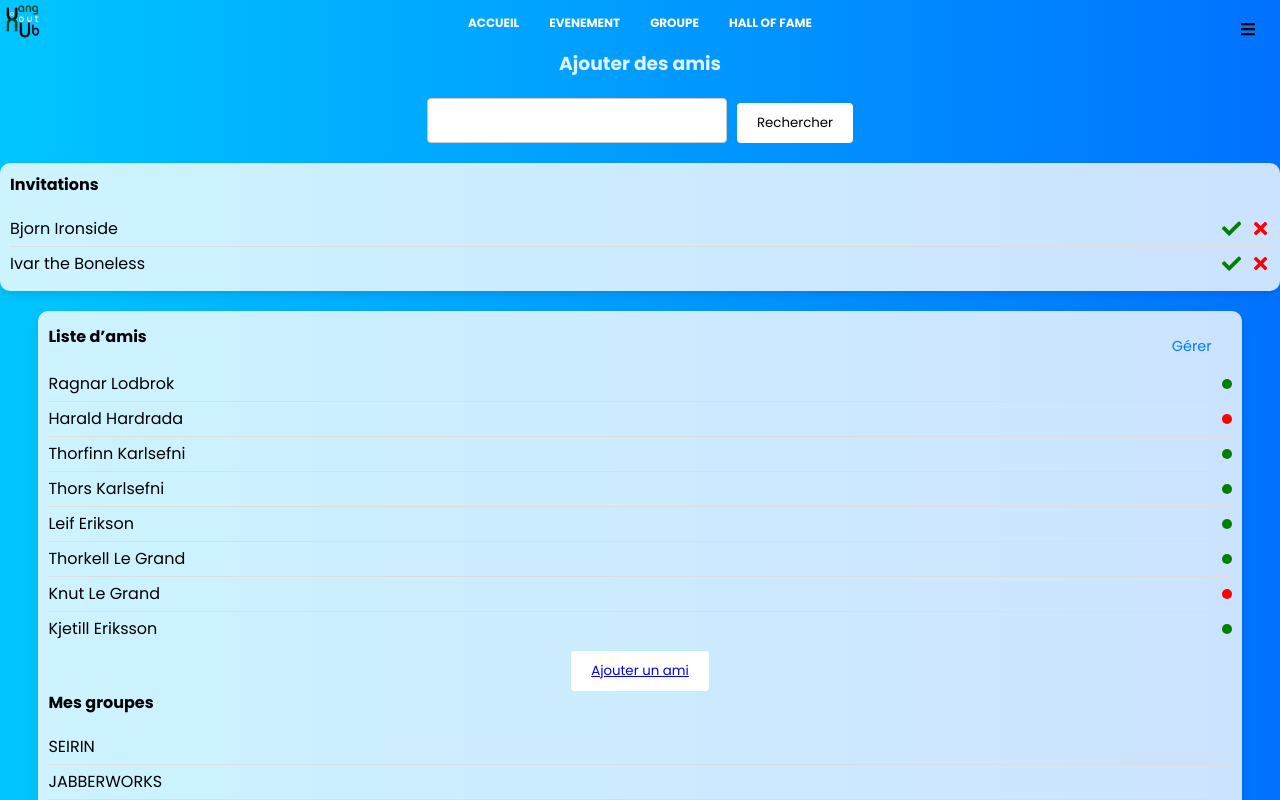
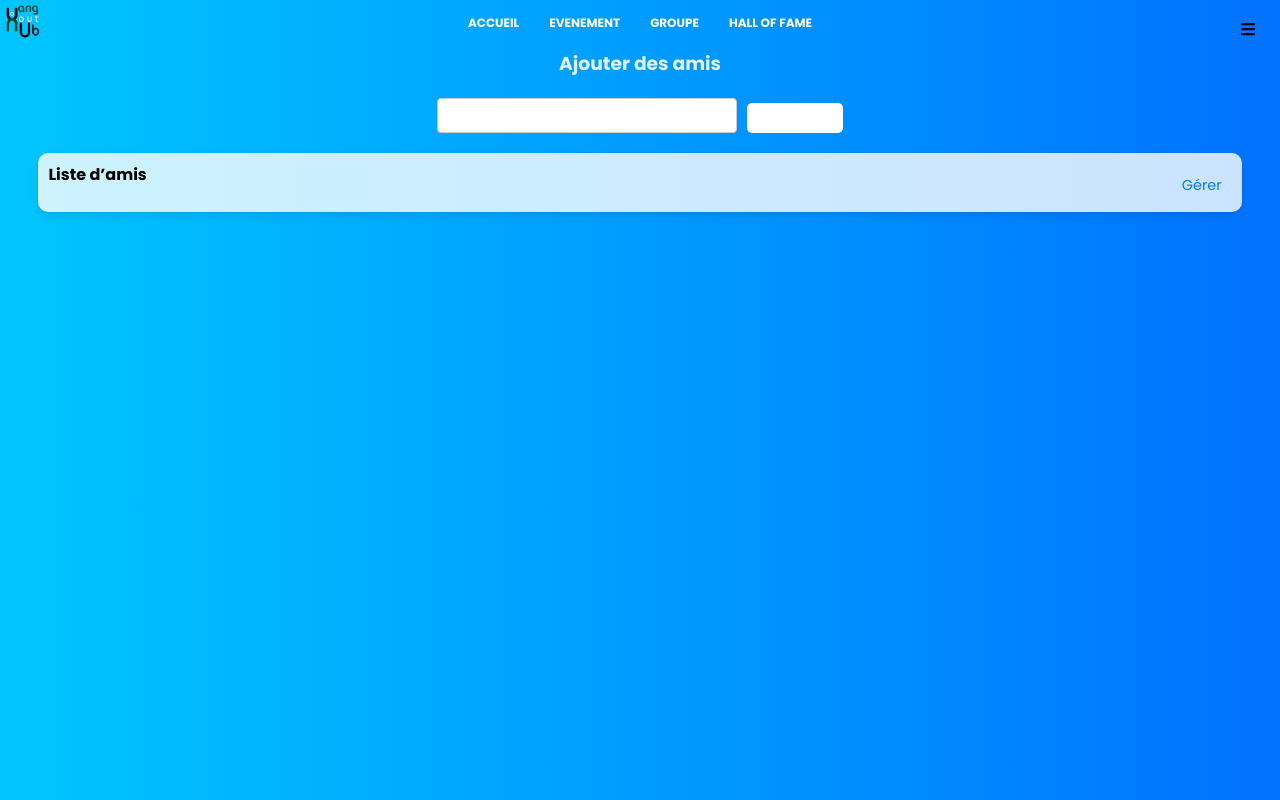
Before and after one commit to RomeoVandoolaeghe/Projet_Fin_Annee_2024, a React (Vite) app in the folder vite/: page /AddFriend in a window 1280 px wide. Built offline with nearby package versions, Linux system fonts and the light colour scheme.

Commit message:
addfriend

```diff
--- /dev/null
+++ b/vite/src/components/FriendList_AddFriend/FriendList_AddFriend.css
@@ -0,0 +1,100 @@
+/* Styles communs */
+.list-container {
+    background: rgba(255, 255, 255, 0.8);
+    padding: 10px;
+    border-radius: 10px;
+    text-align: center;
+    box-shadow: 0 4px 8px rgba(0, 0, 0, 0.1);
+    width: 100%;
+    color: black;
+    margin-bottom: 20px;
+  }
+
+  .list-container h4 {
+    text-align: left;
+    margin-bottom: 15px;
+    color: black;
+  }
+
+  .list-container ul {
+    list-style: none;
+    padding: 0;
+  }
+
+  .list-container li {
+    display: flex;
+    justify-content: space-between;
+    align-items: center;
+    padding: 5px 0;
+    border-bottom: 1px solid #ddd;
+  }
+
+  .list-container li:last-child {
+    border-bottom: none;
+  }
+
+  .list-container .status {
+    width: 10px;
+    height: 10px;
+    border-radius: 50%;
+  }
+
+  .list-container .green {
+    background-color: green;
+  }
+
+  .list-container .red {
+    background-color: red;
+  }
+
+  /* Styles spécifiques aux invitations */
+  .invitations-list .invitation-buttons {
+    display: flex;
+    gap: 10px;
+  }
+
+  .icon {
+    cursor: pointer;
+    font-size: 1.2em; /* Ajuste la taille des icônes selon vos préférences */
+  }
+
+  .icon.accept {
+    color: green;
+  }
+
+  .icon.reject {
+    color: red;
+  }
+
+  .icon.delete {
+    color: red;
+  }
+
+  button {
+    margin-top: 5px;
+    padding: 5px 10px;
+    border: none;
+    color: white;
+    border-radius: 5px;
+    cursor: pointer;
+    transition: background-color 0.3s;
+    text-decoration: none;
+  }
+
+  /* Styles pour le bouton de gestion */
+  .friends-list-header {
+    display: flex;
+    justify-content: space-between;
+    align-items: center;
+  }
+
+  .toggle-delete {
+    background-color: transparent;
+    color: #007BFF;
+    cursor: pointer;
+    font-size: 0.9em;
+  }
+
+  .toggle-delete:hover {
+    border: 0.5px solid blue;
+  }
--- /dev/null
+++ b/vite/src/components/FriendList_AddFriend/FriendList_AddFriend.jsx
@@ -0,0 +1,56 @@
+import React, { useState } from 'react';
+import { FaCheck, FaTimes, FaTrashAlt } from 'react-icons/fa';
+import './FriendList_AddFriend.css';
+import { Link } from 'react-router-dom';
+
+const friends = [
+
+];
+
+const invitations = [
+  { name: 'Bjorn Ironside' },
+  { name: 'Ivar the Boneless' },
+];
+
+const group = [
+  { name: 'SEIRIN' },
+  { name: 'JABBERWORKS' },
+  { name: 'TOHO' },
+];
+
+const FriendsList = () => {
+  const [groups, setGroups] = useState(group);
+  const [showDeleteButtons, setShowDeleteButtons] = useState(false);
+
+  const toggleDeleteButtons = () => {
+    setShowDeleteButtons(!showDeleteButtons);
+  };
+
+  return (
+    <div>
+      <div className="list-container friends-list">
+        <div className="friends-list-header">
+          <h4>Liste d’amis</h4>
+          <button className="toggle-delete" onClick={toggleDeleteButtons}>
+            {showDeleteButtons ? 'Annuler' : 'Gérer'}
+          </button>
+        </div>
+        <ul>
+          {friends.map((friend, index) => (
+            <li key={index}>
+              {friend.name}
+              {showDeleteButtons ? (
+                <FaTrashAlt className="icon delete" />
+              ) : ("")
+
+              }
+            </li>
+          ))}
+        </ul>
+
+      </div>
+    </div>
+  );
+}
+
+export default FriendsList;
--- a/vite/src/pages/user/AddFriend/AddFriend.jsx
+++ b/vite/src/pages/user/AddFriend/AddFriend.jsx
@@ -1,6 +1,6 @@
 import React, { useState } from 'react';
 import SearchBar from '../../../components/SearchBar/SearchBar';
-import FriendsList from '../../../components/FriendsList/FriendsList';
+import FriendList_AddFriend from '../../../components/FriendList_AddFriend/FriendList_AddFriend';
 import './AddFriend.css';
 
 const AddFriend = () => {
@@ -28,7 +28,7 @@ const AddFriend = () => {
     <div>
       <h3>Ajouter des amis</h3>
       <SearchBar onSearch={handleSearch} />
-      <FriendsList friends={friends} />
+      <FriendList_AddFriend friends={friends} />
     </div>
   );
 };
```
